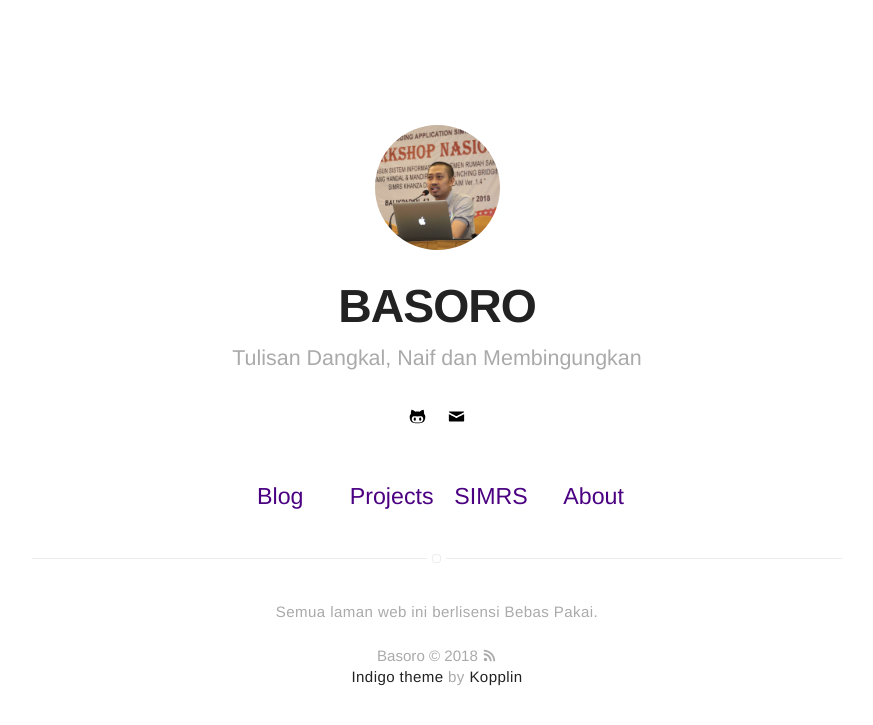
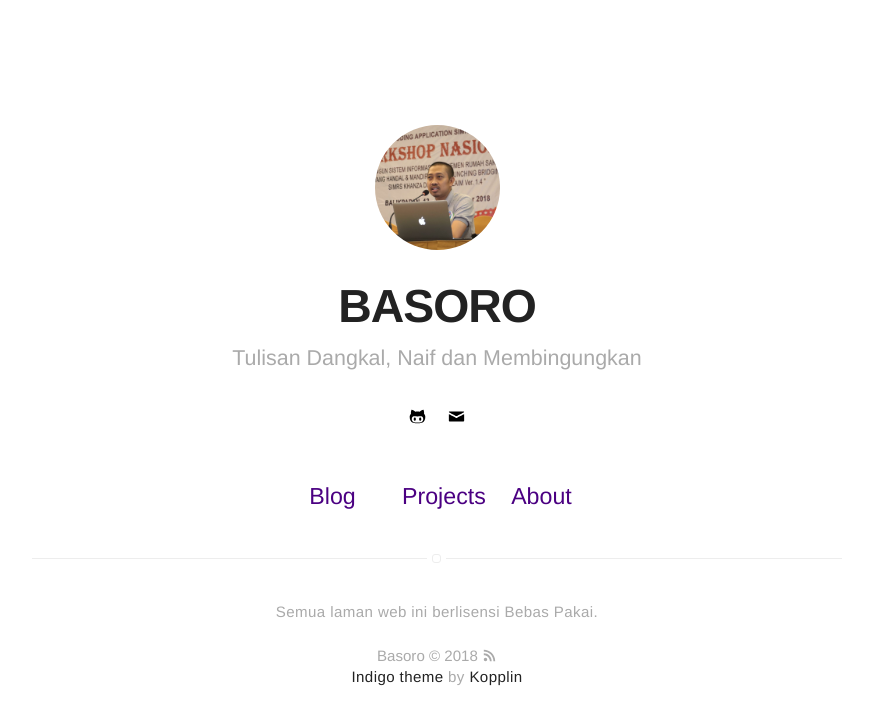
Before and after one commit to basoro/basoro.github.io, a Jekyll site: the page built from index.html, in a window 1280 px wide. Shown: the top 725 px of the page, without its empty margins (203-1076 px from the left). Built offline with Jekyll 4.4.1, drawn with Linux system fonts in a browser that asks for light colours.

Commit message:
Update nav.html

```diff
--- a/_includes/nav.html
+++ b/_includes/nav.html
@@ -22,14 +22,6 @@
             {% endif %}
         {% endif %}
 
-        {% if site.simrs == true %}
-            {% if page.title != "SIMRS" %}
-                <li class="item">
-                    <a class="link" href="{{ site.url }}/simrs">SIMRS</a>
-                </li>
-            {% endif %}
-        {% endif %}
-
         {% if site.about == true %}
             {% if page.title != "About" %}
                 <li class="item">
```
